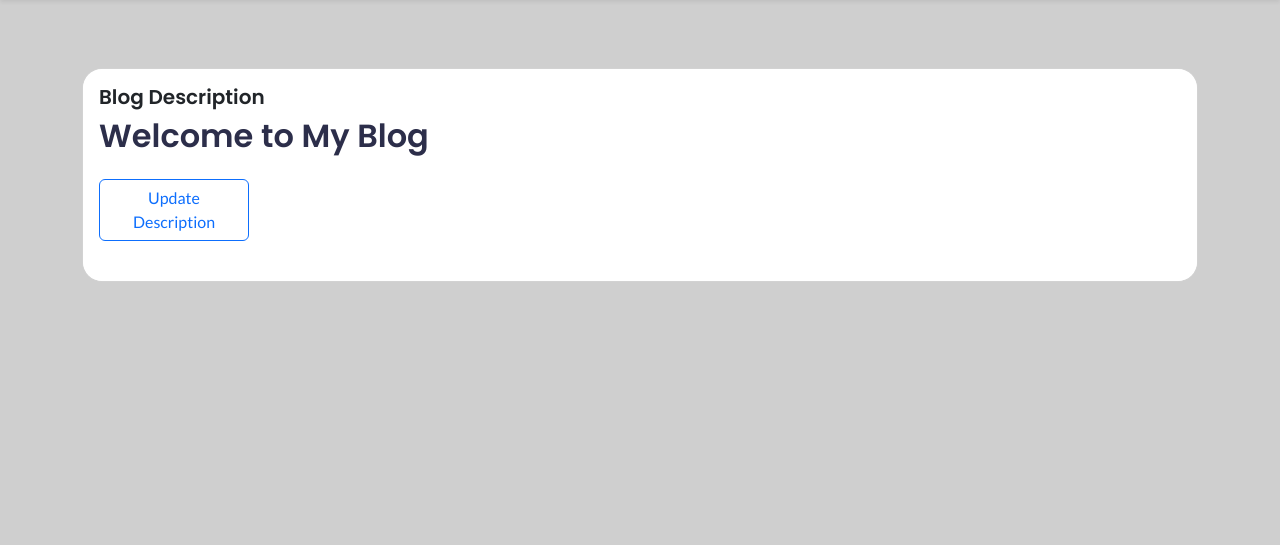
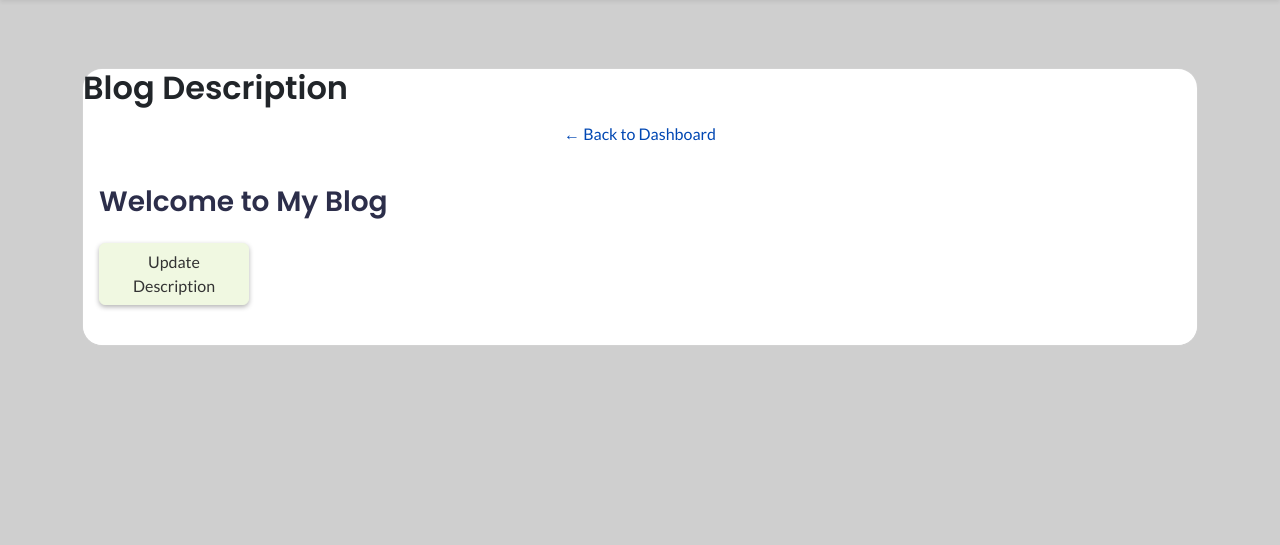
Before and after one commit to jeremyw0886/Blog, a Django app: page /blog/1/ in a window 1280 px wide. Shown: the part 92-637 px from the top of the page. Run offline with Django 5.2, Linux system fonts and the light colour scheme; a user stored in the database is signed in; data comes from the database, SQL or seed files in the repository; parts of the project's set-up code (start-up, migrations or seed data) failed here and were passed over; some libraries are stand-ins or nearby versions.

Commit message:
updates blog_detail.html

```diff
--- a/blogs/templates/blogs/blog_detail.html
+++ b/blogs/templates/blogs/blog_detail.html
@@ -5,10 +5,11 @@
 
 {% block content %}
 <div class="card mb-4">
+  <h2 class="card-title">Blog Description</h2>
+  <a href="{% url 'blogs:index' %}" class="btn btn-link mb-3">&larr; Back to Dashboard</a>
   <div class="card-body">
-    <h5 class="card-title">Blog Description</h5>
     <!-- Display Blog Title -->
-    <h2 class="mb-3">{{ blog.title }}</h2>
+    <h3 class="mb-3">{{ blog.title }}</h3>
 
     <!-- Show editable description for blog owner -->
     {% if user == blog.owner %}
@@ -16,7 +17,7 @@
       {% csrf_token %}
       {{ form.description.label_tag }}
       {{ form.description }}
-      <button type="submit" class="btn btn-outline-primary mt-2">Update Description</button>
+      <button type="submit" class="btn btn-primary mt-2">Update Description</button>
     </form>
     {% else %}
     <!-- Show read-only description for others -->
```
